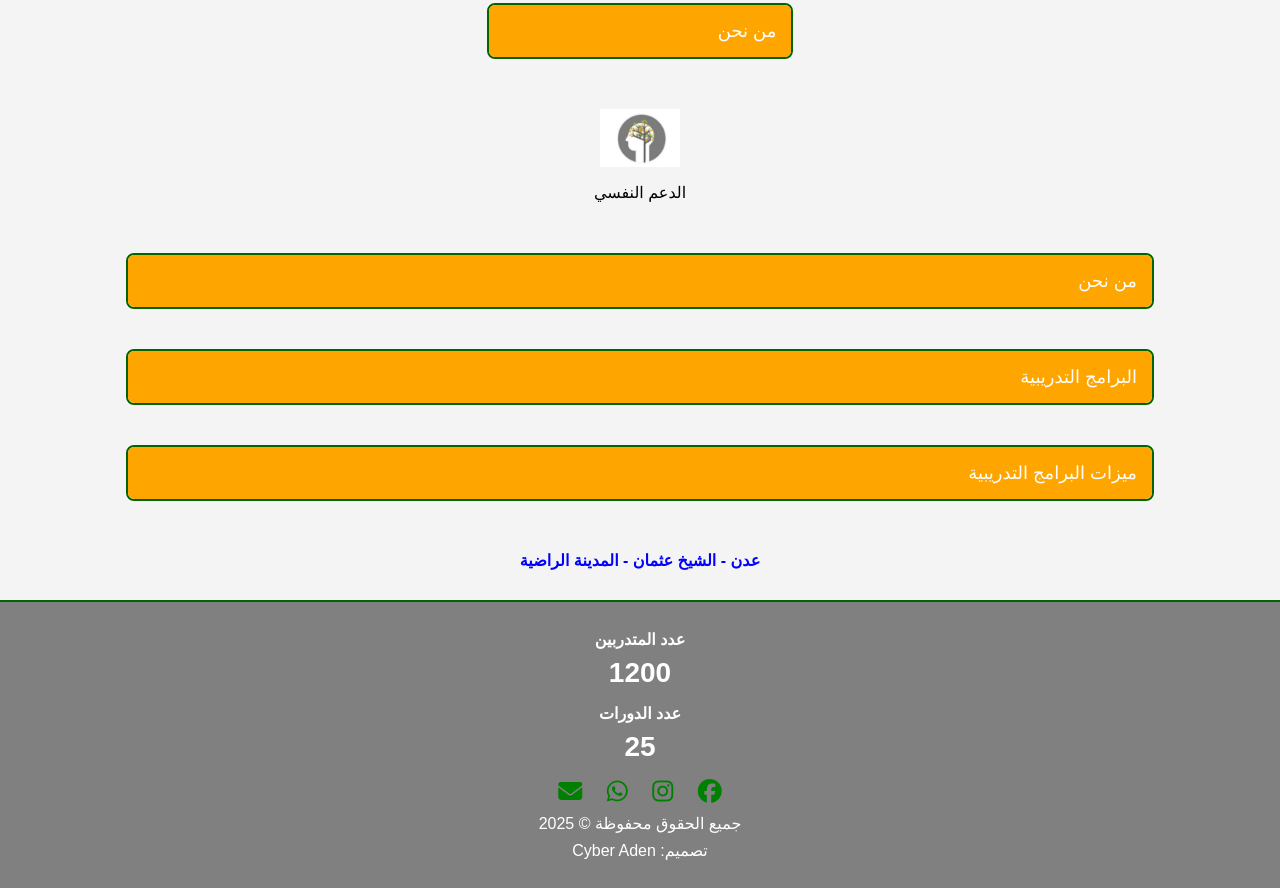
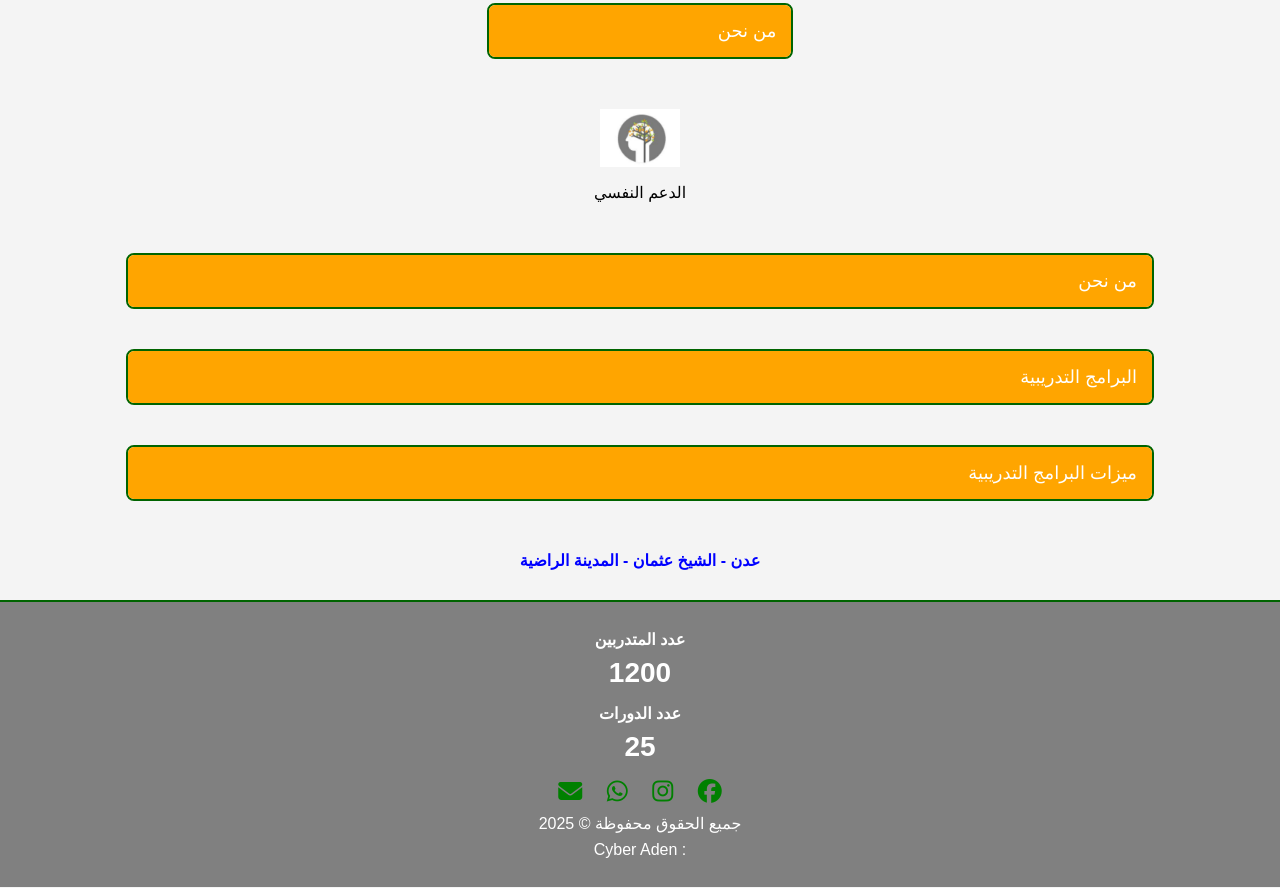
Before and after one commit to mohammed73yafa/youth-Trainig, a plain HTML site: page index.html in a window 1280 px wide. Shown: the part 725-1613 px from the top of the page. Drawn offline with Linux system fonts and the light colour scheme.

Commit message:
Update index.html

```diff
--- a/index.html
+++ b/index.html
@@ -271,7 +271,7 @@
       <a href="#"><i class="fas fa-envelope"></i></a>
     </div>
     <p>جميع الحقوق محفوظة © 2025</p>
-    <p>تصميم: Cyber Aden</p>
+    <p>: Cyber Aden</p>
   </footer>
 
   <!-- JavaScript -->
```
